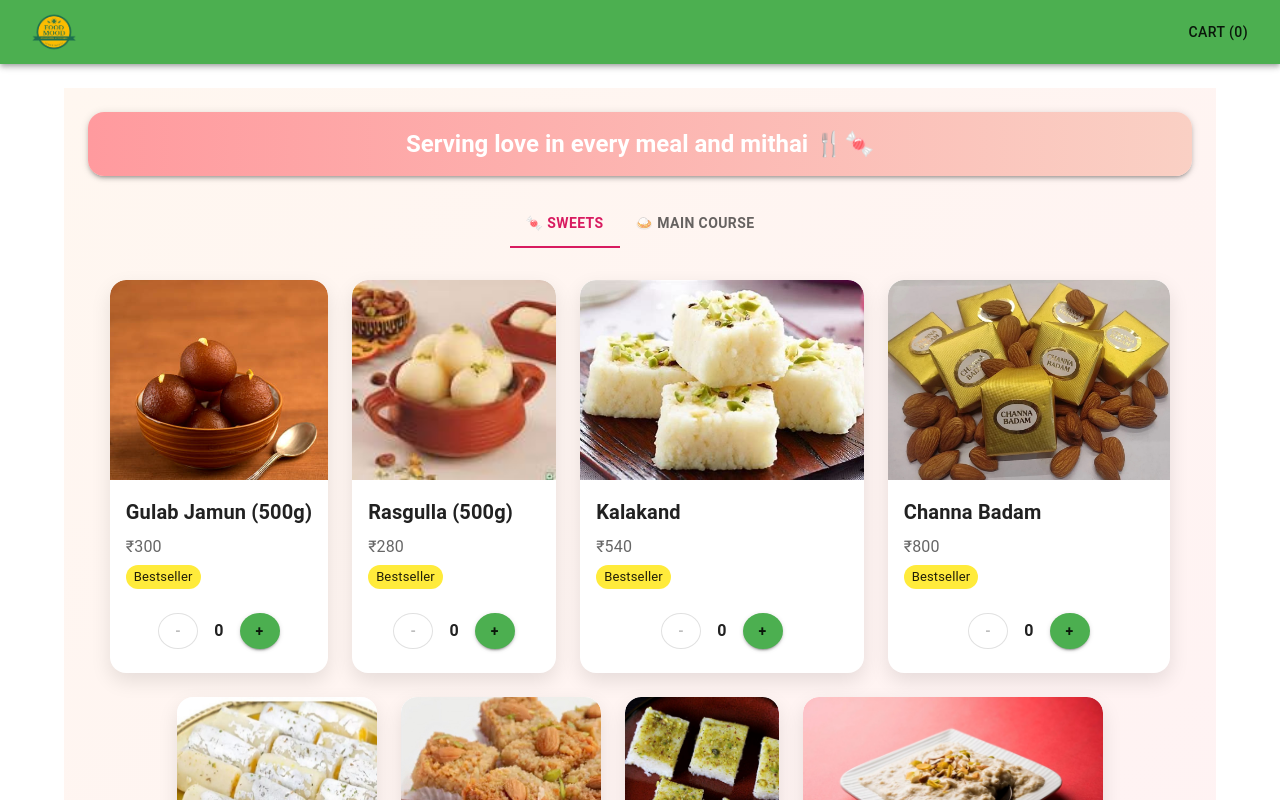
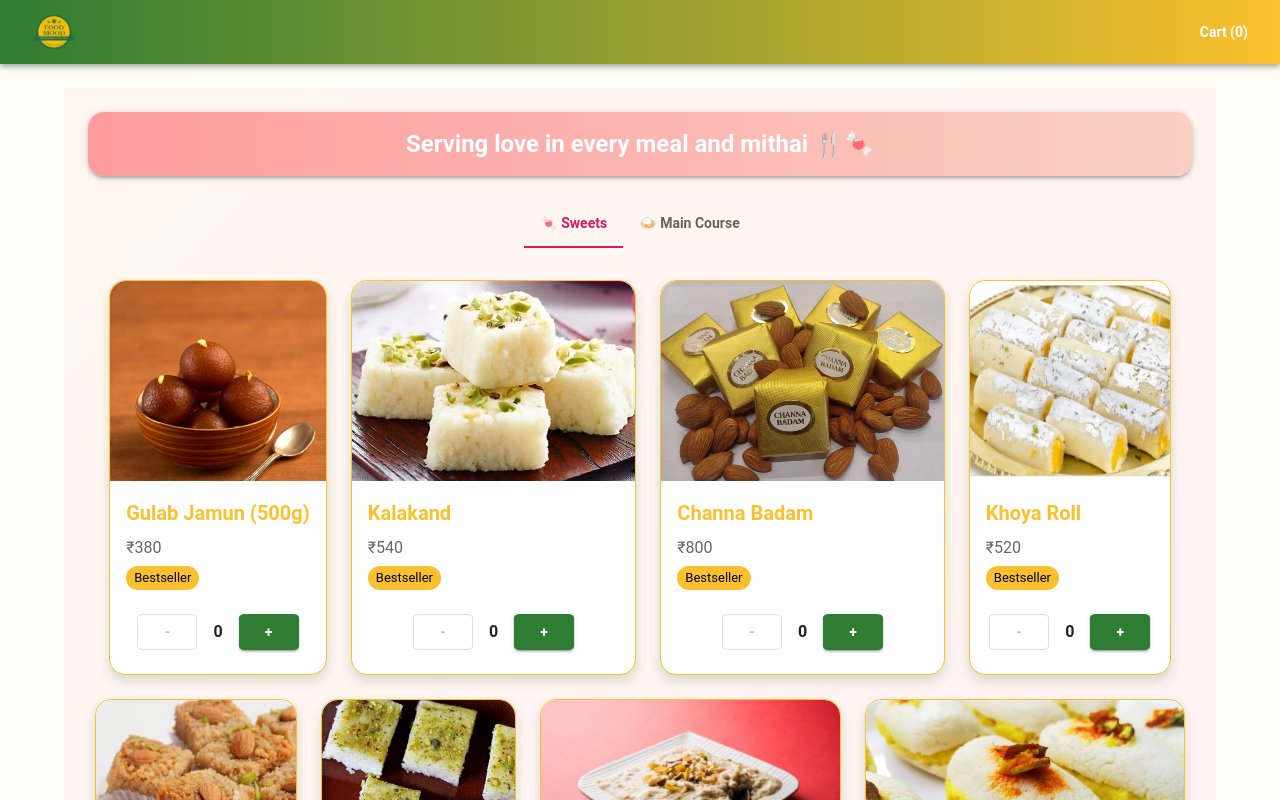
Before and after one commit to ArjunmMehra/foodmood, a React (Create React App) app: page / in a window 1280 px wide. Shown: the top 800 px of the page. Built offline with nearby package versions, Linux system fonts and the light colour scheme.

Commit message:
changed styles

```diff
--- a/src/App.js
+++ b/src/App.js
@@ -9,7 +9,7 @@ import {
   Button,
   Container,
   Box,
-  CssBaseline
+  CssBaseline,
 } from "@mui/material";
 import { ThemeProvider, createTheme } from "@mui/material/styles";
 
@@ -18,39 +18,95 @@ function App() {
   const [step, setStep] = useState("home");
 
   const addToCart = (item) => setCart([...cart, item]);
-
-  // Create a green and yellow theme
+  // Create a green and yellow theme with tasty vibes
   const theme = createTheme({
     palette: {
       primary: {
-        main: "#4caf50", // Green color
+        main: "#2e7d32", // Fresh organic green
+        light: "#60ad5e", // Soft green
+        dark: "#005005", // Deep forest
+        contrastText: "#fff",
       },
       secondary: {
-        main: "#ffeb3b", // Yellow color
+        main: "#fbc02d", // Lemon yellow
+        light: "#fff263", // Bright yellow
+        dark: "#c49000", // Honey gold
+        contrastText: "#000",
       },
+      background: {
+        default: "#fdfdf6", // light off-white with a warm tone
+        paper: "#ffffff",
+      },
+      error: {
+        main: "#d32f2f", // red for alerts
+      },
+    },
+    typography: {
+      fontFamily: "'Poppins', 'Roboto', sans-serif",
+      h4: {
+        fontWeight: 700,
+        color: "#2e7d32", // rich green for headings
+      },
+      h6: {
+        fontWeight: 600,
+        color: "#fbc02d", // golden accent for sub-headings
+      },
+      button: {
+        textTransform: "none",
+        fontWeight: "bold",
+        borderRadius: "25px",
+      },
+    },
+    shape: {
+      borderRadius: 16, // rounded corners everywhere
     },
   });
 
   return (
     <ThemeProvider theme={theme}>
       <CssBaseline />
-      <AppBar position="static">
+      <AppBar
+        position="static"
+        sx={{
+          background: "linear-gradient(90deg, #2e7d32, #fbc02d)",
+        }}
+      >
         <Toolbar>
           {/* Logo as Home Icon */}
           <Box
-            component="img"
-            src={"images/logo.png"} // Ensure you have a logo image at this path
-            alt="Logo"
             sx={{
-              height: 60,
-              width: 60,
+              display: "flex",
+              flexDirection: "column",
+              alignItems: "center",
               cursor: "pointer",
-              marginRight: 2,
-              // flexGrow: 1,
-              cursor: "pointer",
+              mr: 2,
             }}
-            onClick={() => setStep("home")} // Navigate to home on click
-          />
+            onClick={() => setStep("home")}
+          >
+            <Box
+              component="img"
+              src={"images/logo.png"}
+              alt="Logo"
+              sx={{
+                height: 60,
+                width: 60,
+                mb: 0.1, // small spacing below logo
+              }}
+            />
+            {/* <Typography
+              variant="caption"
+              sx={{
+                color: "white",
+                fontWeight: "600",
+                lineHeight: 1.2,
+                textAlign: "center",
+              }}
+            >
+              Food & Sweets
+              Gr Noida West
+            </Typography> */}
+          </Box>
+
           {/* <Typography
             variant="h6"
             sx={{ flexGrow: 1, cursor: "pointer" }}
@@ -77,7 +133,7 @@ function App() {
         )}
         {step === "checkout" && <Checkout cart={cart} />}
       </Container>
-      </ThemeProvider>
+    </ThemeProvider>
   );
 }
 
--- a/src/data/menu.js
+++ b/src/data/menu.js
@@ -3,10 +3,9 @@ export const menu = {
     {
       id: 3,
       name: "Gulab Jamun (500g)",
-      price: 300,
+      price: 380,
       img: "images/gulab-jamun.jpg",
     },
-    { id: 4, name: "Rasgulla (500g)", price: 280, img: "images/rasgulla.jpg" },
     { id: 5, name: "Kalakand", price: 540, img: "images/kalakand.jpeg" },
     { id: 6, name: "Channa Badam", price: 800, img: "images/channa-badam.jpeg" },
     { id: 7, name: "Khoya Roll", price: 520, img: "images/khoya-roll.jpeg" },
--- a/src/pages/Home.js
+++ b/src/pages/Home.js
@@ -55,8 +55,8 @@ export default function Home({ addToCart }) {
             sx={{
               maxWidth: 320,
               margin: "auto",
-              borderRadius: "16px",
-              boxShadow: "0 8px 20px rgba(0,0,0,0.1)",
+              border: "1px solid #fbc02d",
+              boxShadow: "0 6px 12px rgba(46, 125, 50, 0.2)",
               transition: "transform 0.3s, box-shadow 0.3s",
               "&:hover": {
                 transform: "translateY(-5px)",
@@ -104,9 +104,9 @@ export default function Home({ addToCart }) {
                   onClick={() => handleRemoveFromCart(item)}
                   disabled={!cartCounts[item.id]}
                   sx={{
-                    minWidth: "40px",
+                    minWidth: "60px",
                     fontWeight: "bold",
-                    borderRadius: "50%",
+                    borderRadius: "10%",
                   }}
                 >
                   -
@@ -119,9 +119,9 @@ export default function Home({ addToCart }) {
                   color="primary"
                   onClick={() => handleAddToCart(item)}
                   sx={{
-                    minWidth: "40px",
+                    minWidth: "60px",
                     fontWeight: "bold",
-                    borderRadius: "50%",
+                    borderRadius: "10%",
                   }}
                 >
                   +
```
Also changed, not shown: public/manifest.json.
